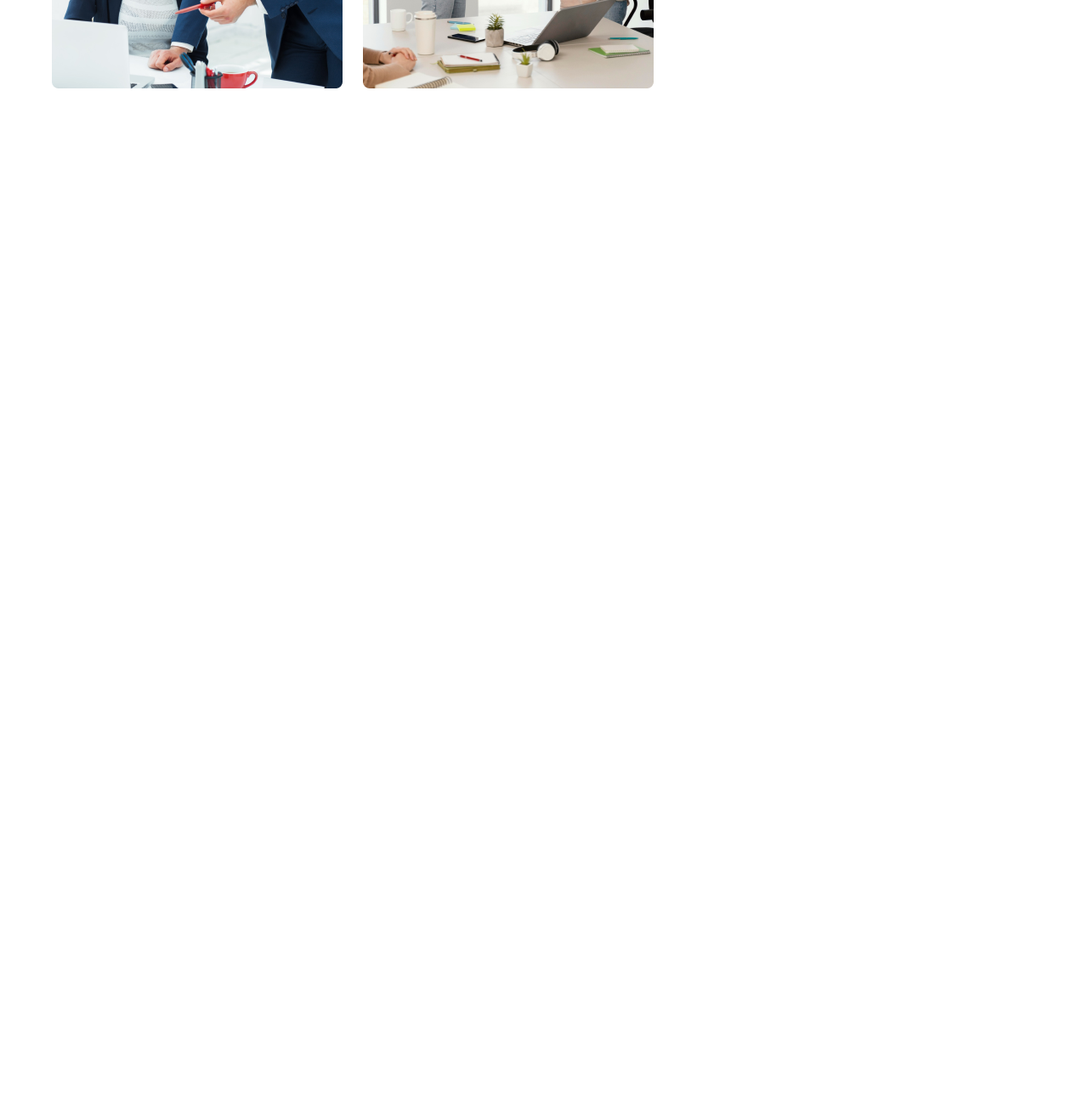
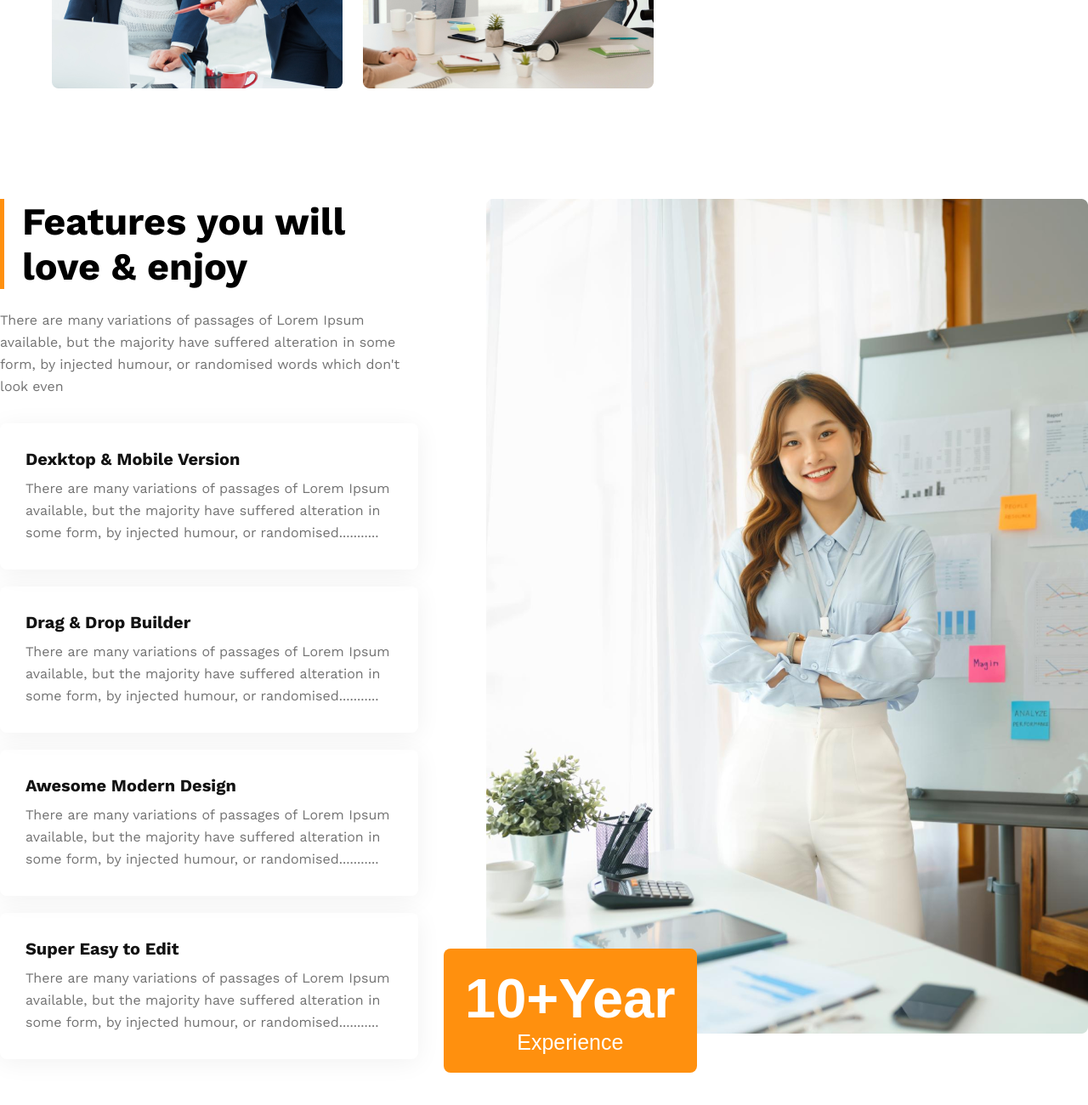
Before and after one commit to MDFAHAD721/g3-architect-responsive-website, a plain HTML site: page index.html in a window 1280 px wide. Shown: the part 1953-3253 px from the top of the page at 85% size. Before the commit the page ends 2187 px from the top, so only its background shows below. Drawn offline with nearby package versions, Linux system fonts and the light colour scheme.

Commit message:
added features responsiveness for website

```diff
--- a/index.html
+++ b/index.html
@@ -31,6 +31,7 @@
         </div>
     </header>
     <main>
+        <!-- THE TEAMS SECTION -->
         <section class="the-teams">
         <div class="the-teams-image-container">
             <img src="images/team1.png" alt="">
@@ -45,6 +46,37 @@
             <a href=""><button class="common-btn">Explore More</button></a>
         </div>
         </section>
+        <!-- FEATURES -->
+        <section class="feauters">
+            <div class="feature-container">
+                <h2 class="feature-title common-headings">Features you will <br> love & enjoy</h2>
+                <p class="feature-1st-description common-descriptions">There are many variations of passages of Lorem Ipsum available, but the majority have suffered alteration in some form, by injected humour, or randomised words which don't look even</p>
+                <div class="all-features">
+                    <h5 class="all-features-title">Dexktop & Mobile Version</h5>
+                    <p class="all-features-description
+                    common-descriptions">There are many variations of passages of Lorem Ipsum available, but the majority have suffered alteration in some form, by injected humour, or randomised...........</p>
+                </div>
+                <div class="all-features">
+                    <h5 class="all-features-title">Drag & Drop Builder</h5>
+                    <p class="all-features-description
+                    common-descriptions">There are many variations of passages of Lorem Ipsum available, but the majority have suffered alteration in some form, by injected humour, or randomised...........</p>
+                </div>
+                <div class="all-features">
+                    <h5 class="all-features-title">Awesome Modern Design</h5>
+                    <p class="all-features-description
+                    common-descriptions">There are many variations of passages of Lorem Ipsum available, but the majority have suffered alteration in some form, by injected humour, or randomised...........</p>
+                </div>
+                <div class="all-features">
+                    <h5 class="all-features-title">Super Easy to Edit</h5>
+                    <p class="all-features-description
+                    common-descriptions">There are many variations of passages of Lorem Ipsum available, but the majority have suffered alteration in some form, by injected humour, or randomised...........</p>
+                </div>
+            </div>
+            <div class="side-area">
+            <img src="images/architect.png" alt="">
+            <button class="experience-btn common-btn"><span id="number">10+Year</span><br><span id="experience">Experience</span></button>
+            </div>
+        </section>
     </main>
 </body>
 </html>
--- a/styles/architect.css
+++ b/styles/architect.css
@@ -89,6 +89,10 @@
 }
 
 /* THE TEAMS SECTION */
+main{
+  max-width: 1280px;
+  margin: 0% auto;
+}
 .the-teams{
   max-width: 1280px;
   margin: 0 auto;
@@ -111,11 +115,54 @@
   margin-top: 26px;
   margin-bottom: 32px;
 }
+/* FEATURES STYLES */
+.feauters{
+  display: flex;
+  gap: 80px;
+  margin-bottom: 130px;
+}
+.feature-title {
+  padding-left: 21px;
+  margin-bottom: 24px;
+  border-left: 5px solid #FF900E;
+}
+.feature-1st-description{
+  margin-bottom: 30px;
+}
+.all-features{
+  border-radius: 8px;
+  padding: 30px 32px 30px 30px;
+  margin-bottom: 20px;
+  box-shadow: 0px 4px 30px 0px rgba(0, 0, 0, 0.06);
+}
+.all-features-title{
+  margin-bottom: 10px;
+  font-size: 1.25rem;
+  color: #131313;
+}
+.experience-btn{
+  margin-left: -50px;
+  margin-top: -200px;
+}
+/* .side-area img{
+  width: 100%;
+} */
+#number{
+  font-weight: bold;
+  font-size: 4.063rem;
+  color: #FFFFFF;
+}
+#experience{
+  font-weight: 500;
+  font-size: 1.563rem;
+  color: #FFFFFF;
+}
 
 @media screen and (max-width:576px) {
   .navbar,
   .nav-menu,
-  .the-teams{
+  .the-teams,
+  .feauters{
     flex-direction: column;
   }
   .nav-menu{
@@ -148,4 +195,14 @@
     text-align: center;
     margin-right: 0px;
   }
+  .side-area img{
+    width: 100%;
+  }
+  .experience-btn{
+  margin-left: 40px;
+  margin-top: 20px;
+  }
+  .feauters{
+    margin-bottom: 30px;
+  }
 }
```
